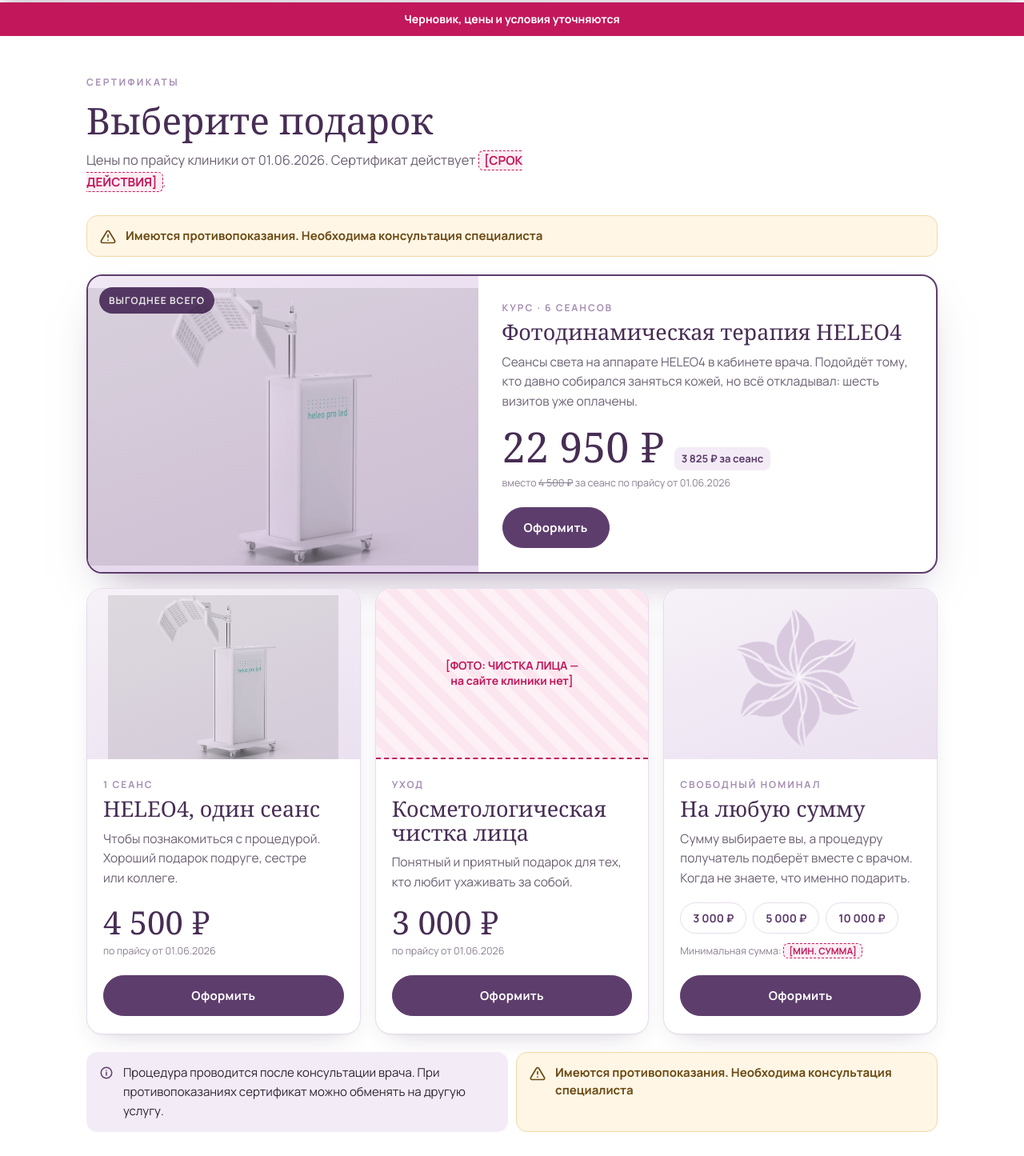
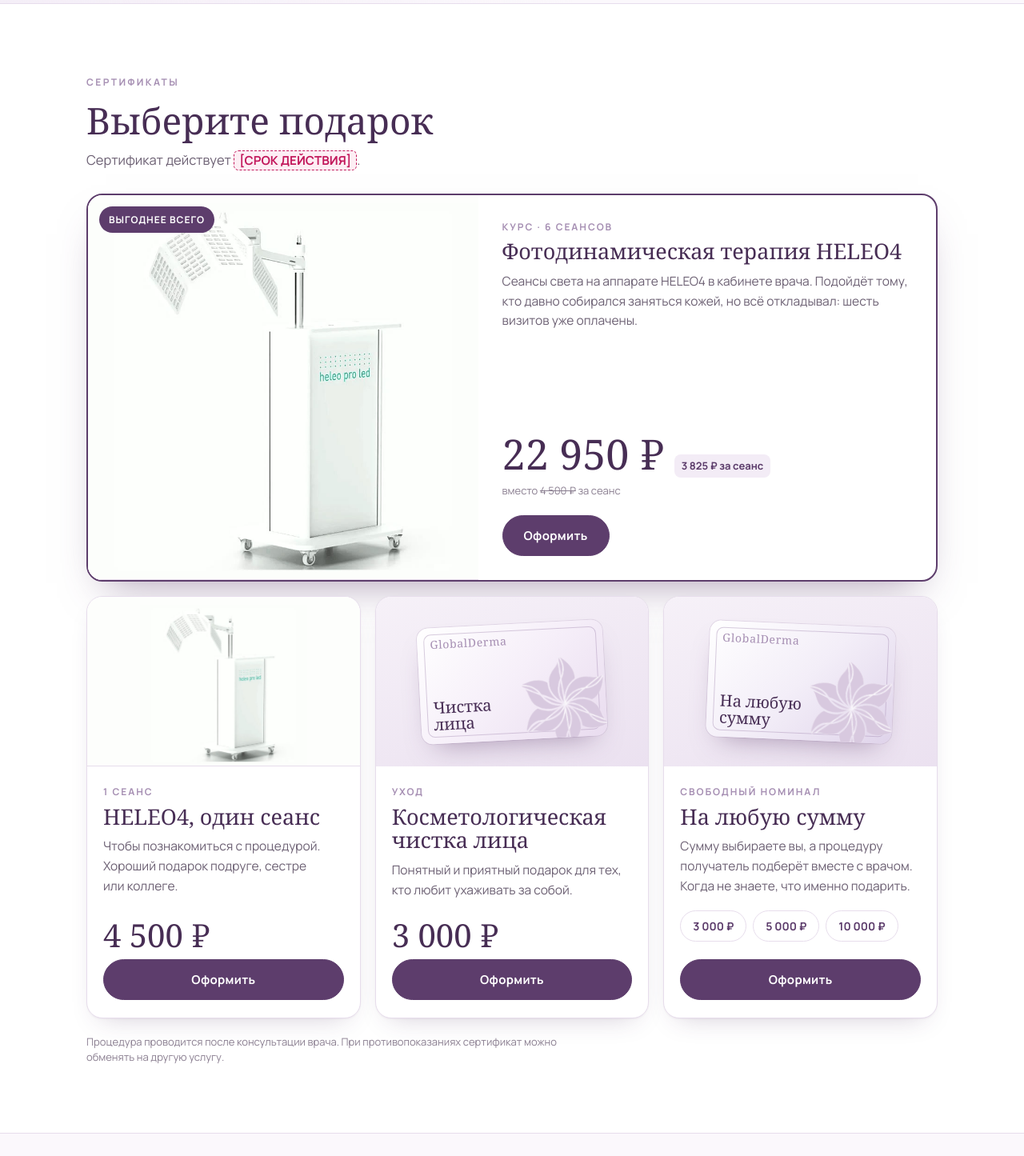
Before and after one commit to dmitriy4z1rka-dev/globalderma-certificate-draft, a plain HTML site: page index.html in a window 1280 px wide. Shown: the part 755-2200 px from the top of the page at 80% size. Drawn offline with Linux system fonts and the light colour scheme; a web font is replaced by a local one.

Commit message:
Убраны служебные пометки и заглушки, мягкие юр. строки, осветлённое фото HELEO4
Co-Authored-By: Claude Opus 5.5 <noreply@anthropic.com>

```diff
--- a/index.html
+++ b/index.html
@@ -41,7 +41,7 @@
   }
   *{box-sizing:border-box}
   html{scroll-behavior:smooth;-webkit-text-size-adjust:100%}
-  body{margin:0;background:var(--bg);color:var(--ink);font:16px/1.6 var(--sans);-webkit-font-smoothing:antialiased;overflow-x:hidden;padding-bottom:56px}
+  body{margin:0;background:var(--bg);color:var(--ink);font:16px/1.6 var(--sans);-webkit-font-smoothing:antialiased;overflow-x:hidden}
   img{display:block;max-width:100%}
   a{color:inherit}
   .wrap{max-width:1120px;margin:0 auto;padding:0 16px}
@@ -53,8 +53,8 @@
   .eyebrow{display:inline-flex;align-items:center;gap:10px;font-size:12px;letter-spacing:.2em;text-transform:uppercase;color:var(--mauve);font-weight:700;margin-bottom:12px}
   .eyebrow img{width:18px;height:18px}
 
+
   .ph{display:inline;border:1.5px dashed var(--ph);border-radius:6px;padding:1px 6px;color:var(--ph);background:#fdeef4;font-weight:700;font-size:.92em;line-height:1.7}
-  .ph-box{display:flex;align-items:center;justify-content:center;text-align:center;padding:18px;border:2px dashed var(--ph);background:repeating-linear-gradient(45deg,#fdf1f6 0 12px,#fbe6ef 12px 24px);color:var(--ph);font-weight:700;font-size:14px;line-height:1.4}
 
   .btn{display:inline-flex;align-items:center;justify-content:center;gap:10px;cursor:pointer;width:100%;
     background:var(--plum);color:#fff;border:1.5px solid var(--plum);font:700 15px/1 var(--sans);letter-spacing:.02em;
@@ -67,8 +67,6 @@
   .btn svg{flex:none}
   .actions{display:grid;gap:10px}
 
-  .warn{display:flex;gap:12px;align-items:flex-start;background:var(--warn-bg);border:1px solid var(--warn-line);color:var(--warn-ink);border-radius:14px;padding:14px 16px;font-weight:700;font-size:15px;line-height:1.45}
-  .warn svg{flex:none;margin-top:2px}
 
   /* ---------- шапка ---------- */
   .top{position:sticky;top:0;z-index:20;background:rgba(251,248,252,.92);backdrop-filter:saturate(1.4) blur(10px);-webkit-backdrop-filter:saturate(1.4) blur(10px);border-bottom:1px solid var(--line)}
@@ -104,14 +102,20 @@
 
   /* ---------- 2. сертификаты ---------- */
   .certs{background:var(--paper);border-top:1px solid var(--line);border-bottom:1px solid var(--line)}
-  .cert-warn{margin:0 0 22px}
   .grid{display:grid;gap:18px}
   .card{background:var(--paper);border:1px solid var(--line);border-radius:var(--radius);box-shadow:var(--shadow);overflow:hidden;display:flex;flex-direction:column}
   .card .pic{position:relative;aspect-ratio:16/10;background:linear-gradient(160deg,#f6f1f8,#ebe1f0);overflow:hidden}
-  .card .pic img{width:100%;height:100%;object-fit:contain;mix-blend-mode:multiply;padding:8px 0 0}
-  .card .pic .ph-box{position:absolute;inset:0;border-radius:0;border-width:0 0 2px}
-  .card .pic.flowerpic{display:flex;align-items:center;justify-content:center}
-  .card .pic.flowerpic img{width:58%;height:auto;mix-blend-mode:normal;padding:0}
+  .card .pic.photo{background:#fdfefc;border-bottom:1px solid var(--line)}
+  .card .pic.photo img{width:100%;height:100%;object-fit:contain;padding:10px 0 0}
+  /* мини-сертификат вместо фото */
+  .card .pic.mockpic{display:flex;align-items:center;justify-content:center}
+  .mock{position:relative;width:68%;aspect-ratio:1.6/1;border-radius:14px;overflow:hidden;color:var(--plum-dark);
+    background:linear-gradient(135deg,#ffffff 0%,#f6eff9 50%,#e9dcef 100%);box-shadow:0 18px 34px -18px rgba(93,61,108,.5),0 0 0 1px rgba(166,143,179,.25);transform:rotate(-3deg)}
+  .mock::before{content:"";position:absolute;inset:8px;border:1px solid rgba(166,143,179,.45);border-radius:9px}
+  .mock img{position:absolute;right:-18px;bottom:-22px;width:58%}
+  .mock .wm{position:absolute;left:16px;top:14px;font:400 14px/1 var(--serif);color:var(--mauve);letter-spacing:.05em}
+  .mock .t{position:absolute;left:16px;bottom:14px;font:400 clamp(16px,4.6vw,20px)/1.05 var(--serif)}
+  .mock.alt{transform:rotate(2.5deg);background:linear-gradient(135deg,#ffffff 0%,#f3eef8 50%,#dfd3ea 100%)}
   .badge{position:absolute;left:14px;top:14px;background:var(--plum);color:#fff;font-size:12px;font-weight:700;letter-spacing:.08em;text-transform:uppercase;padding:7px 12px;border-radius:999px}
   .body{padding:22px 20px 22px;display:flex;flex-direction:column;flex:1}
   .kind{font-size:12px;letter-spacing:.16em;text-transform:uppercase;color:var(--mauve);font-weight:700}
@@ -121,11 +125,11 @@
   .price{font:400 40px/1 var(--serif);color:var(--plum-dark)}
   .per{font-size:14px;color:var(--muted)}
   .per s{color:#9a8ea0}
-  .src{font-size:12.5px;color:#8b7f91;margin:0 0 16px}
+  .src{font-size:13px;color:#8b7f91;margin:0 0 16px}
   .card .btn{margin-top:4px}
 
   .card.main{border:2px solid var(--plum);box-shadow:0 26px 50px -24px rgba(93,61,108,.5)}
-  .card.main .pic{aspect-ratio:16/11;background:linear-gradient(160deg,#f1e8f5,#e2d2ea)}
+  .card.main .pic{aspect-ratio:16/11}
   .card.main .price{font-size:52px}
   .save{display:inline-block;background:var(--soft);color:var(--plum);border-radius:8px;padding:4px 9px;font-size:13px;font-weight:700}
 
@@ -133,9 +137,7 @@
   .chip{border:1.5px solid var(--line);background:var(--paper);border-radius:999px;padding:9px 15px;font:700 14px var(--sans);color:var(--plum);cursor:pointer}
   .chip.on,.chip:hover{border-color:var(--mauve);background:var(--soft)}
 
-  .rules{margin-top:22px;display:grid;gap:10px}
-  .rule{display:flex;gap:12px;align-items:flex-start;background:var(--soft);border-radius:14px;padding:14px 16px;font-size:15px;color:var(--ink)}
-  .rule svg{flex:none;color:var(--plum);margin-top:3px}
+  .cond{margin:20px 0 0;font-size:13px;line-height:1.5;color:#8b7f91;max-width:640px}
 
   /* ---------- 3. шаги ---------- */
   .steps{list-style:none;margin:0;padding:0;display:grid;gap:14px;counter-reset:s}
@@ -147,9 +149,10 @@
   /* ---------- 4. о клинике ---------- */
   .about{background:var(--soft)}
   .about-grid{display:grid;gap:26px}
-  .interior{border-radius:var(--radius);aspect-ratio:4/3;min-height:200px}
-  .facts{list-style:none;padding:0;margin:20px 0 0;display:grid;gap:10px}
-  .facts li{display:flex;gap:12px;align-items:flex-start;font-size:15.5px}
+  .facts-card{background:var(--paper);border:1px solid var(--line);border-radius:var(--radius);padding:8px 20px;box-shadow:var(--shadow)}
+  .facts{list-style:none;padding:0;margin:0;display:grid}
+  .facts li{display:flex;gap:12px;align-items:flex-start;font-size:15.5px;padding:12px 0;border-bottom:1px solid var(--line)}
+  .facts li:last-child{border-bottom:0}
   .facts li::before{content:"";flex:none;width:8px;height:8px;border-radius:50%;background:var(--mauve);margin-top:9px}
   .docs{display:grid;gap:12px;margin-top:30px}
   .doc{margin:0;background:var(--paper);border-radius:18px;overflow:hidden;border:1px solid var(--line);display:grid;grid-template-columns:116px 1fr;align-items:center}
@@ -157,11 +160,9 @@
   .doc figcaption{padding:12px 16px}
   .doc b{display:block;font:400 21px/1.15 var(--serif);color:var(--plum-dark)}
   .doc span{display:block;color:var(--muted);font-size:14px;margin-top:6px;line-height:1.45}
-  .docs-note{font-size:12.5px;color:#8b7f91;margin:12px 0 0}
 
   /* ---------- 5. форма ---------- */
   .order .box{max-width:620px;margin:0 auto;background:var(--paper);border:1px solid var(--line);border-radius:24px;box-shadow:var(--shadow);padding:26px 18px}
-  .demo{display:flex;gap:10px;align-items:center;background:#eef4ff;border:1px solid #cddcf5;color:#28456e;border-radius:12px;padding:10px 14px;font-size:14px;font-weight:600;margin:0 0 18px}
   .field{display:block;margin-bottom:14px}
   .field label{display:block;font-size:14px;font-weight:700;margin-bottom:7px}
   .field label span{font-weight:500;color:#8b7f91}
@@ -195,16 +196,13 @@
 
   footer{background:#2f2236;color:#d9cde0;padding:34px 0 30px;font-size:13.5px}
   footer .wrap{display:grid;gap:16px}
-  footer .warn{background:#fff6e6;font-size:15px}
+  .contra{margin:0;font-size:13px;line-height:1.5;color:#e6dcea}
   footer b{color:#fff}
   .req{display:grid;gap:4px;line-height:1.55}
   .req .t{font-size:12px;letter-spacing:.14em;text-transform:uppercase;color:#fff;font-weight:700;margin-bottom:4px}
-  footer .ph{background:#fff0f6}
   .f-links{display:flex;flex-wrap:wrap;gap:8px 20px}
   .f-links a{color:#fff}
 
-  /* плашка черновика */
-  .draft{position:fixed;left:0;right:0;bottom:0;z-index:50;background:#c2185b;color:#fff;text-align:center;font:700 14px/1.3 var(--sans);padding:12px 16px calc(12px + env(safe-area-inset-bottom));box-shadow:0 -6px 18px -8px rgba(0,0,0,.3)}
 
   /* ---------- планшет и десктоп ---------- */
   @media (min-width:640px){
@@ -220,14 +218,13 @@
     .steps{grid-template-columns:repeat(3,1fr)}
     .c-grid{grid-template-columns:repeat(3,1fr)}
     .order .box{padding:36px 34px}
-    .rules{grid-template-columns:1fr 1fr}
   }
   @media (min-width:960px){
     section{padding:84px 0}
     .hero{padding:64px 0 84px}
     .hero-grid{grid-template-columns:1.1fr .9fr;align-items:center;gap:48px}
     .grid{grid-template-columns:repeat(3,1fr)}
-    .about-grid{grid-template-columns:1fr 1fr;align-items:center;gap:48px}
+    .about-grid{grid-template-columns:1fr 1fr;align-items:start;gap:48px}
     .docs{grid-template-columns:repeat(3,1fr);gap:16px}
     .doc{display:block}
     .doc img{height:auto}
@@ -288,20 +285,16 @@
   <div class="wrap">
     <div class="eyebrow">Сертификаты</div>
     <h2>Выберите подарок</h2>
-    <p class="lead">Цены по&nbsp;прайсу клиники от&nbsp;01.06.2026. Сертификат действует <span class="ph">[СРОК ДЕЙСТВИЯ]</span>.</p>
+    <p class="lead">Сертификат действует <span class="ph">[СРОК ДЕЙСТВИЯ]</span>.</p>
 
-    <div class="warn cert-warn" role="note">
-      <svg width="20" height="20" viewBox="0 0 24 24" fill="none" stroke="currentColor" stroke-width="2" stroke-linecap="round"><path d="M10.3 3.9 1.8 18a2 2 0 0 0 1.7 3h17a2 2 0 0 0 1.7-3L13.7 3.9a2 2 0 0 0-3.4 0Z"/><path d="M12 9v4M12 17h.01"/></svg>
-      Имеются противопоказания. Необходима консультация специалиста
-    </div>
 
     <div class="grid">
 
       <!-- Главный -->
       <article class="card main">
-        <div class="pic">
+        <div class="pic photo">
           <span class="badge">Выгоднее всего</span>
-          <img src="images/heleo.png" alt="Аппарат HELEO4 для фотодинамической терапии" loading="lazy">
+          <img src="images/heleo4.jpg" alt="Аппарат HELEO4 для фотодинамической терапии" loading="lazy">
         </div>
         <div class="body">
           <span class="kind">Курс · 6 сеансов</span>
@@ -311,63 +304,51 @@
             <span class="price">22&nbsp;950&nbsp;₽</span>
             <span class="save">3&nbsp;825&nbsp;₽ за&nbsp;сеанс</span>
           </div>
-          <p class="src">вместо <s>4&nbsp;500&nbsp;₽</s> за&nbsp;сеанс по&nbsp;прайсу от&nbsp;01.06.2026</p>
+          <p class="src">вместо <s>4&nbsp;500&nbsp;₽</s> за&nbsp;сеанс</p>
           <a class="btn" href="#order" data-pick="heleo6">Оформить</a>
         </div>
       </article>
 
       <article class="card">
-        <div class="pic"><img src="images/heleo.png" alt="Аппарат HELEO4" loading="lazy"></div>
+        <div class="pic photo"><img src="images/heleo4.jpg" alt="Аппарат HELEO4" loading="lazy"></div>
         <div class="body">
           <span class="kind">1 сеанс</span>
           <h3>HELEO4, один сеанс</h3>
           <p class="who">Чтобы познакомиться с&nbsp;процедурой. Хороший подарок подруге, сестре или&nbsp;коллеге.</p>
           <div class="price-row"><span class="price">4&nbsp;500&nbsp;₽</span></div>
-          <p class="src">по&nbsp;прайсу от&nbsp;01.06.2026</p>
           <a class="btn" href="#order" data-pick="heleo1">Оформить</a>
         </div>
       </article>
 
       <article class="card">
-        <div class="pic"><div class="ph-box">[ФОТО: ЧИСТКА ЛИЦА —<br>на сайте клиники нет]</div></div>
+        <div class="pic mockpic" aria-hidden="true"><div class="mock"><img src="images/logo.png" alt=""><span class="wm">GlobalDerma</span><span class="t">Чистка<br>лица</span></div></div>
         <div class="body">
           <span class="kind">Уход</span>
           <h3>Косметологическая чистка лица</h3>
           <p class="who">Понятный и&nbsp;приятный подарок для тех, кто любит ухаживать за&nbsp;собой.</p>
           <div class="price-row"><span class="price">3&nbsp;000&nbsp;₽</span></div>
-          <p class="src">по&nbsp;прайсу от&nbsp;01.06.2026</p>
           <a class="btn" href="#order" data-pick="clean">Оформить</a>
         </div>
       </article>
 
       <article class="card">
-        <div class="pic flowerpic"><img src="images/logo.png" alt="" loading="lazy"></div>
+        <div class="pic mockpic" aria-hidden="true"><div class="mock alt"><img src="images/logo.png" alt=""><span class="wm">GlobalDerma</span><span class="t">На любую<br>сумму</span></div></div>
         <div class="body">
           <span class="kind">Свободный номинал</span>
           <h3>На любую сумму</h3>
           <p class="who">Сумму выбираете вы, а&nbsp;процедуру получатель подберёт вместе с&nbsp;врачом. Когда не&nbsp;знаете, что именно подарить.</p>
-          <div class="chips" role="group" aria-label="Быстрый выбор суммы">
+          <div class="chips" role="group" aria-label="Быстрый выбор суммы" style="margin-bottom:18px">
             <button class="chip" type="button" data-amount="3000">3&nbsp;000&nbsp;₽</button>
             <button class="chip" type="button" data-amount="5000">5&nbsp;000&nbsp;₽</button>
             <button class="chip" type="button" data-amount="10000">10&nbsp;000&nbsp;₽</button>
           </div>
-          <p class="src">Минимальная сумма: <span class="ph">[МИН. СУММА]</span></p>
           <a class="btn" href="#order" data-pick="any">Оформить</a>
         </div>
       </article>
 
     </div>
 
-    <div class="rules">
-      <div class="rule">
-        <svg width="18" height="18" viewBox="0 0 24 24" fill="none" stroke="currentColor" stroke-width="2" stroke-linecap="round"><circle cx="12" cy="12" r="9"/><path d="M12 11v5M12 8h.01"/></svg>
-        <span>Процедура проводится после консультации врача. При противопоказаниях сертификат можно обменять на&nbsp;другую услугу.</span>
-      </div>
-      <div class="warn" role="note">
-        <svg width="20" height="20" viewBox="0 0 24 24" fill="none" stroke="currentColor" stroke-width="2" stroke-linecap="round"><path d="M10.3 3.9 1.8 18a2 2 0 0 0 1.7 3h17a2 2 0 0 0 1.7-3L13.7 3.9a2 2 0 0 0-3.4 0Z"/><path d="M12 9v4M12 17h.01"/></svg>
-        Имеются противопоказания. Необходима консультация специалиста
-      </div>
-    </div>
+    <p class="cond">Процедура проводится после консультации врача. При противопоказаниях сертификат можно обменять на&nbsp;другую услугу.</p>
   </div>
 </section>
 
@@ -389,11 +370,12 @@
 <section class="about">
   <div class="wrap">
     <div class="about-grid">
-      <div class="ph-box interior">[ФОТО ИНТЕРЬЕРА КЛИНИКИ —<br>на сайте клиники нет]</div>
       <div>
         <div class="eyebrow">О клинике</div>
         <h2>GlobalDerma</h2>
         <p class="lead" style="margin-bottom:0">Клиника косметологии и&nbsp;дерматологии в&nbsp;центре Оренбурга. Приём ведут врачи-дерматовенерологи и&nbsp;косметологи.</p>
+      </div>
+      <div class="facts-card">
         <ul class="facts">
           <li>Медицинская лицензия Л041-01022-56/00362323</li>
           <li>Аппаратная косметология: HELEO4, Vivace, Сургитрон</li>
@@ -416,7 +398,6 @@
         <figcaption><b>Медведева Виолетта Андреевна</b><span>Врач-дерматовенеролог. Стаж более 11&nbsp;лет</span></figcaption>
       </figure>
     </div>
-    <p class="docs-note">Фото и&nbsp;данные врачей — с&nbsp;сайта globalderma.ru</p>
   </div>
 </section>
 
@@ -427,7 +408,6 @@
       <div id="formWrap">
         <div class="eyebrow">Заявка</div>
         <h2 style="font-size:clamp(30px,6vw,40px)">Оформить сертификат</h2>
-        <p class="demo" role="note"><svg width="18" height="18" viewBox="0 0 24 24" fill="none" stroke="currentColor" stroke-width="2" stroke-linecap="round"><circle cx="12" cy="12" r="9"/><path d="M12 11v5M12 8h.01"/></svg>Демо-режим: заявка пока никуда не&nbsp;отправляется</p>
         <form id="certForm" novalidate>
           <div class="hp" aria-hidden="true"><label>Не заполняйте это поле <input name="website" tabindex="-1" autocomplete="off"></label></div>
           <div class="field">
@@ -468,8 +448,7 @@
       <div class="ok" id="ok" role="status">
         <div class="tick"><svg width="28" height="28" viewBox="0 0 24 24" fill="none" stroke="currentColor" stroke-width="2.4"><path d="M20 6 9 17l-5-5"/></svg></div>
         <h3>Спасибо!</h3>
-        <p class="lead" style="margin:0 auto" id="okText">Администратор перезвонит и&nbsp;оформит сертификат.</p>
-        <p class="demo" style="margin:18px auto 0;max-width:420px;justify-content:center">Демо-режим: заявка никуда не&nbsp;отправлена</p>
+        <p class="lead" style="margin:0 auto">Администратор перезвонит вам, чтобы оформить сертификат</p>
       </div>
     </div>
   </div>
@@ -497,26 +476,19 @@
 
 <footer>
   <div class="wrap">
-    <div class="warn" role="note">
-      <svg width="20" height="20" viewBox="0 0 24 24" fill="none" stroke="currentColor" stroke-width="2" stroke-linecap="round"><path d="M10.3 3.9 1.8 18a2 2 0 0 0 1.7 3h17a2 2 0 0 0 1.7-3L13.7 3.9a2 2 0 0 0-3.4 0Z"/><path d="M12 9v4M12 17h.01"/></svg>
-      Имеются противопоказания. Необходима консультация специалиста
-    </div>
-    <p style="margin:0">Процедура проводится после консультации врача. При противопоказаниях сертификат можно обменять на&nbsp;другую услугу.</p>
     <div class="req">
       <span class="t">Сведения о медицинской организации</span>
       <span><b>ООО «Глобал Дерма»</b> · ИНН 5612174718 · ОГРН 1205600004092</span>
       <span>Лицензия на&nbsp;осуществление медицинской деятельности Л041-01022-56/00362323</span>
-      <span>Юридический адрес: <span class="ph">[ЮРИДИЧЕСКИЙ АДРЕС]</span></span>
       <span>Адрес оказания услуг: г.&nbsp;Оренбург, пр.&nbsp;Победы,&nbsp;89</span>
     </div>
     <div class="f-links">
       <a href="https://globalderma.ru/p/109834d/" target="_blank" rel="noopener">Политика обработки персональных данных</a>
-      <a href="https://globalderma.ru/" target="_blank" rel="noopener">globalderma.ru</a>
     </div>
+    <p class="contra">Имеются противопоказания. Необходима консультация специалиста</p>
   </div>
 </footer>
 
-<div class="draft" role="note">Черновик, цены и условия уточняются</div>
 
 <script>
   const type = document.getElementById('fType');
@@ -620,7 +592,6 @@
       submitBtn.disabled = false; submitBtn.textContent = label;
       return;
     }
-    document.getElementById('okText').textContent = name + ', заявка принята: ' + what + '. Администратор перезвонит и оформит сертификат.';
     document.getElementById('formWrap').style.display = 'none';
     document.getElementById('ok').style.display = 'block';
     document.getElementById('order').scrollIntoView({behavior:'smooth'});
```
Also changed, not shown: images/heleo.png (deleted), images/heleo4.jpg (added).
